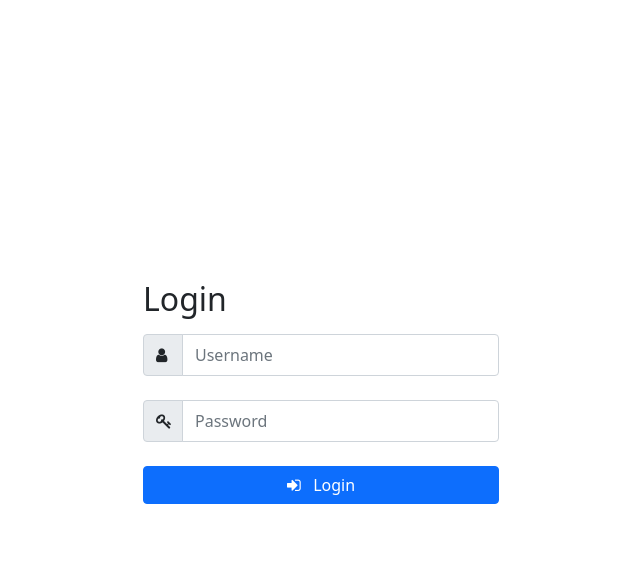
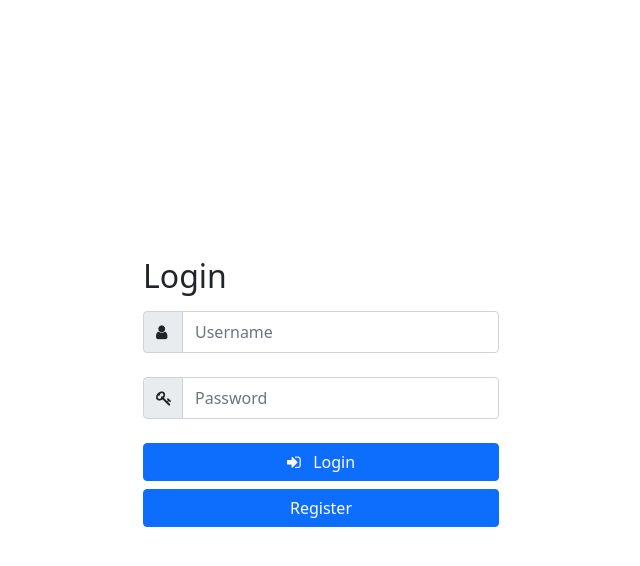
Before and after one commit to db-abnwt/course-equivalency-checker, a Flask app: page /login in a window 1280 px wide. Shown: the top 566 px of the page, without its empty margins (319-959 px from the left). Run offline with Flask 2, Linux system fonts and the light colour scheme; parts of the project's set-up code (start-up, migrations or seed data) failed here and were passed over.

Commit message:
feat: added register button to login

```diff
--- a/icabroad/icabroad/templates/auth/login.html
+++ b/icabroad/icabroad/templates/auth/login.html
@@ -33,8 +33,11 @@
                 <div class="d-grid gap-2">
                     <button class="btn btn-primary" type="submit"><i class="fa fa-sign-in"></i> &nbsp; Login</button>
                 </div>
+                <div class="d-grid gap-2 my-2">
+                    <a href="/register" class="btn btn-primary" role="button">Register</a>
+                </div>
+            </form>
 
-            </form>
         </div>
     </div>
 </div>
```
